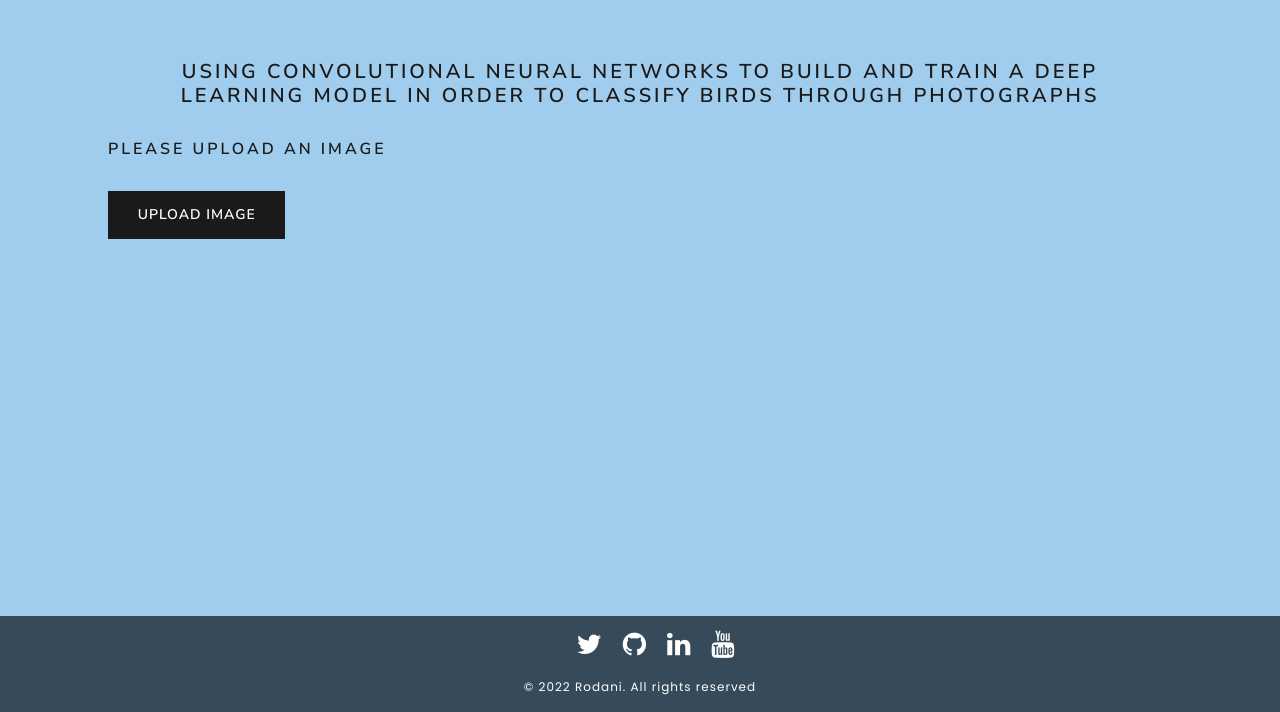
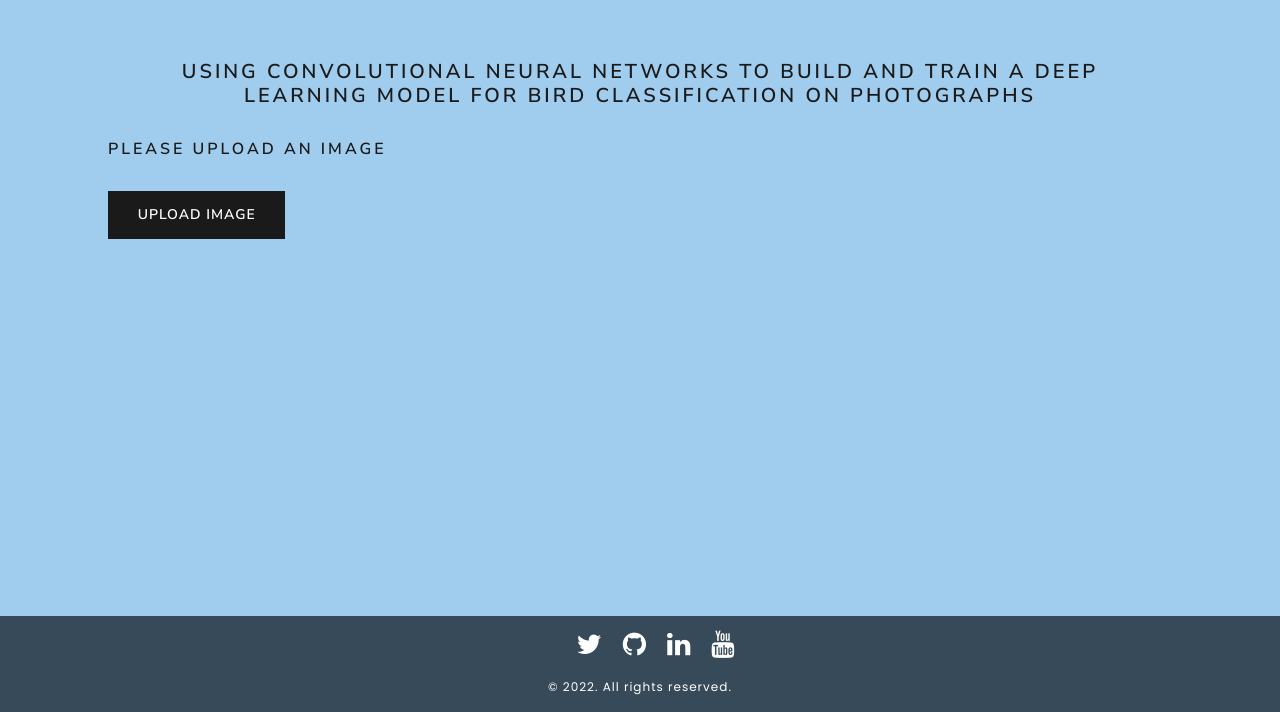
Before and after one commit to yassine-rd/bird_species_classification, a Flask app: page / in a window 1280 px wide. Shown: the part 88-800 px from the top of the page. Run offline with Flask 2, Linux system fonts and the light colour scheme; some libraries are stand-ins or nearby versions.

Commit message:
updating index.html

```diff
--- a/flask-main/templates/index.html
+++ b/flask-main/templates/index.html
@@ -25,7 +25,7 @@
             <div id="motivation">
                 <h4>
                     <a href="https://colab.research.google.com/drive/17DVyhanaVlUjsj_em4lUi9RJfhJf224S?usp=sharing" target="_blank" id="colab">
-                        Using convolutional neural networks to build and train a deep learning model in order to classify birds through photographs
+                        Using convolutional neural networks to build and train a deep learning model for bird classification on photographs
                     </a>
                 </h4>
             </div>
@@ -90,7 +90,7 @@
                 </ul>
             </div>
             <div class="footer-copy">
-                <p>&copy; 2022 Rodani. All rights reserved</p>
+                <p>&copy; 2022. All rights reserved.</p>
             </div>
         </footer>
     </body>
```
